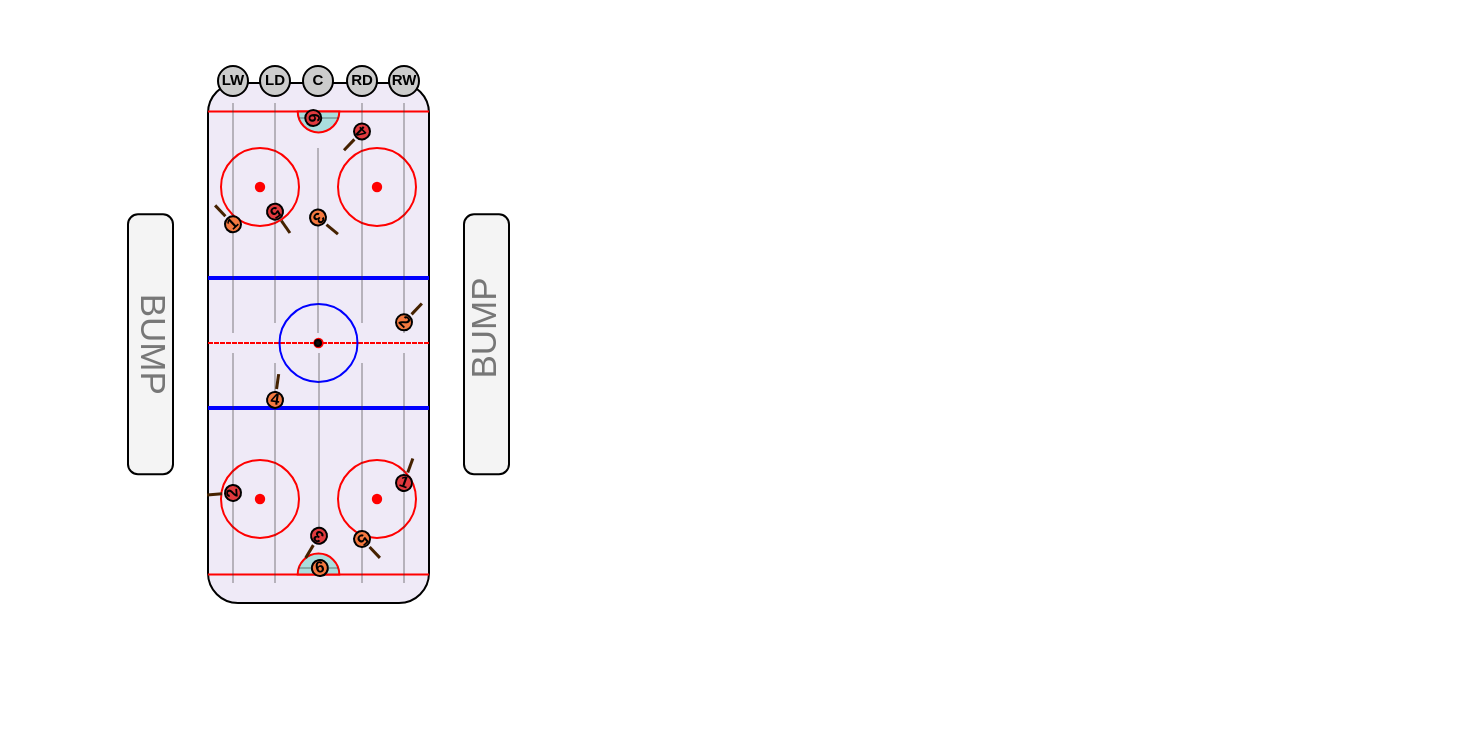
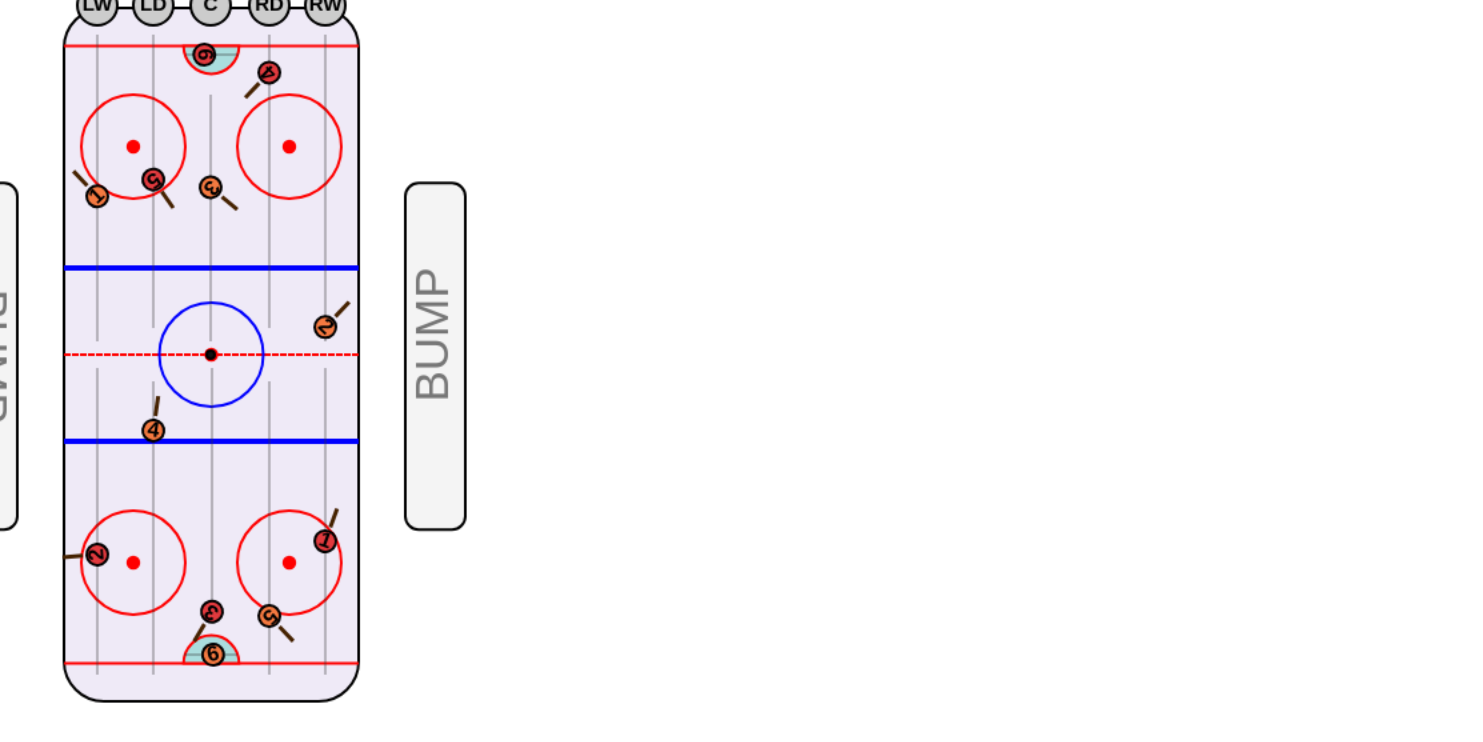
Before and after one commit to arcele/hockey, a plain HTML site: page index.html in a window 1280 px wide. Shown: the whole page, 1483 px wide, since content can reach past the window. Drawn offline with Linux system fonts and the light colour scheme.

Commit message:
auto zoom for maximum rink useage

```diff
--- a/css/nwbhf.css
+++ b/css/nwbhf.css
@@ -0,0 +1 @@
+#zoom-wrapper { height:600px;}
--- a/index.html
+++ b/index.html
@@ -8,7 +8,9 @@
    <link rel="stylesheet" type="text/css" href="css/nwbhf.css" />
  </head>
  <body>
-   <div id="container"></div>
+ 	<div id="zoom-wrapper">
+	 <div id="container"></div>
+	</div>
    <script src="js/lib/kinetic-v4.7.5.min.js"></script>
    <script src="js/rink.js"></script>
    <script src="js/puck.js"></script>
--- a/js/nwbhf.js
+++ b/js/nwbhf.js
@@ -89,4 +89,8 @@
 		}
 		_hockey.lastPosition = {x: x, y: y};
 	});
+
+	// assume 600px height rink for meow
+	var scale = window.innerHeight / 600
+	console.log(document.getElementById("zoom-wrapper").style["-webkit-transform"] = "scale("+scale + ")");
 })();
```
